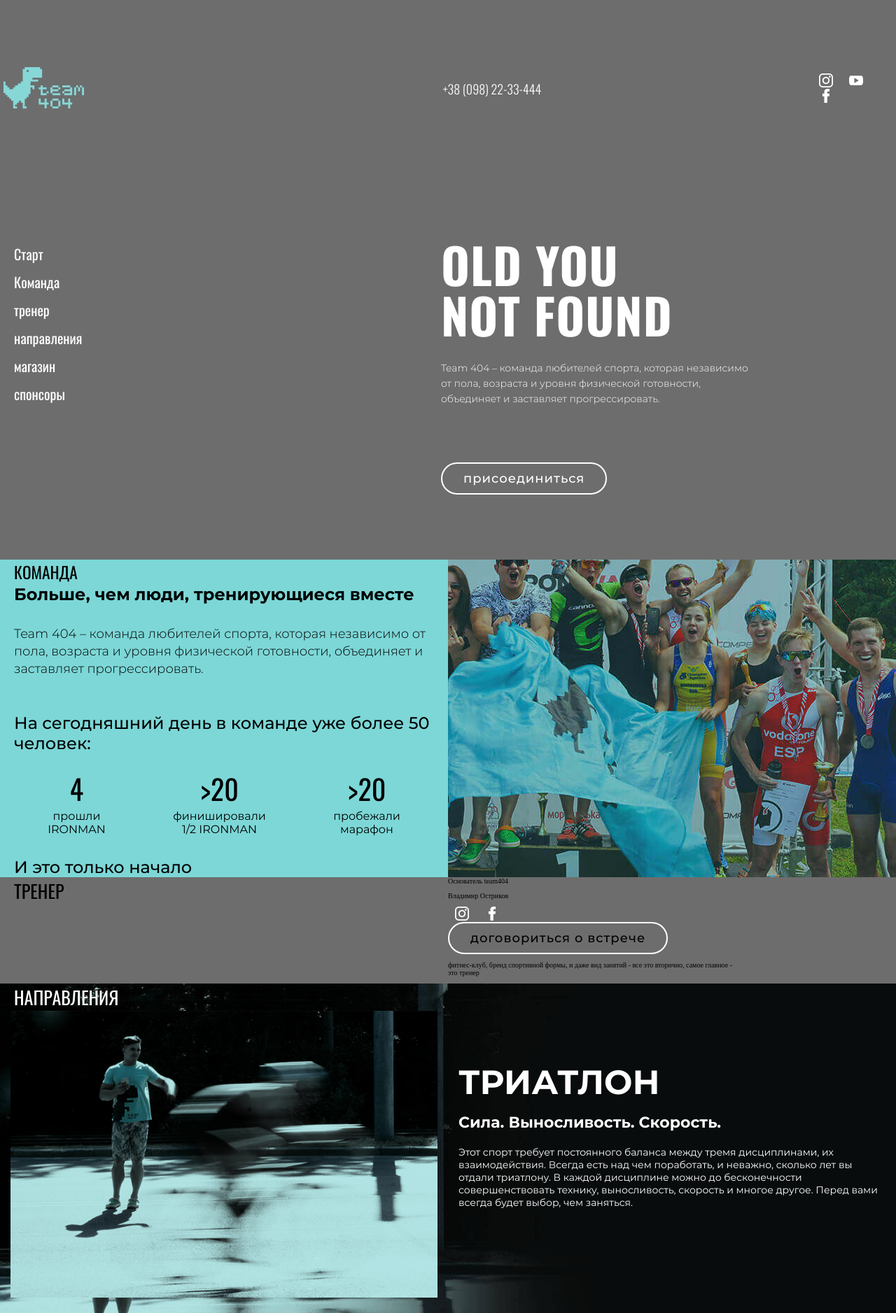
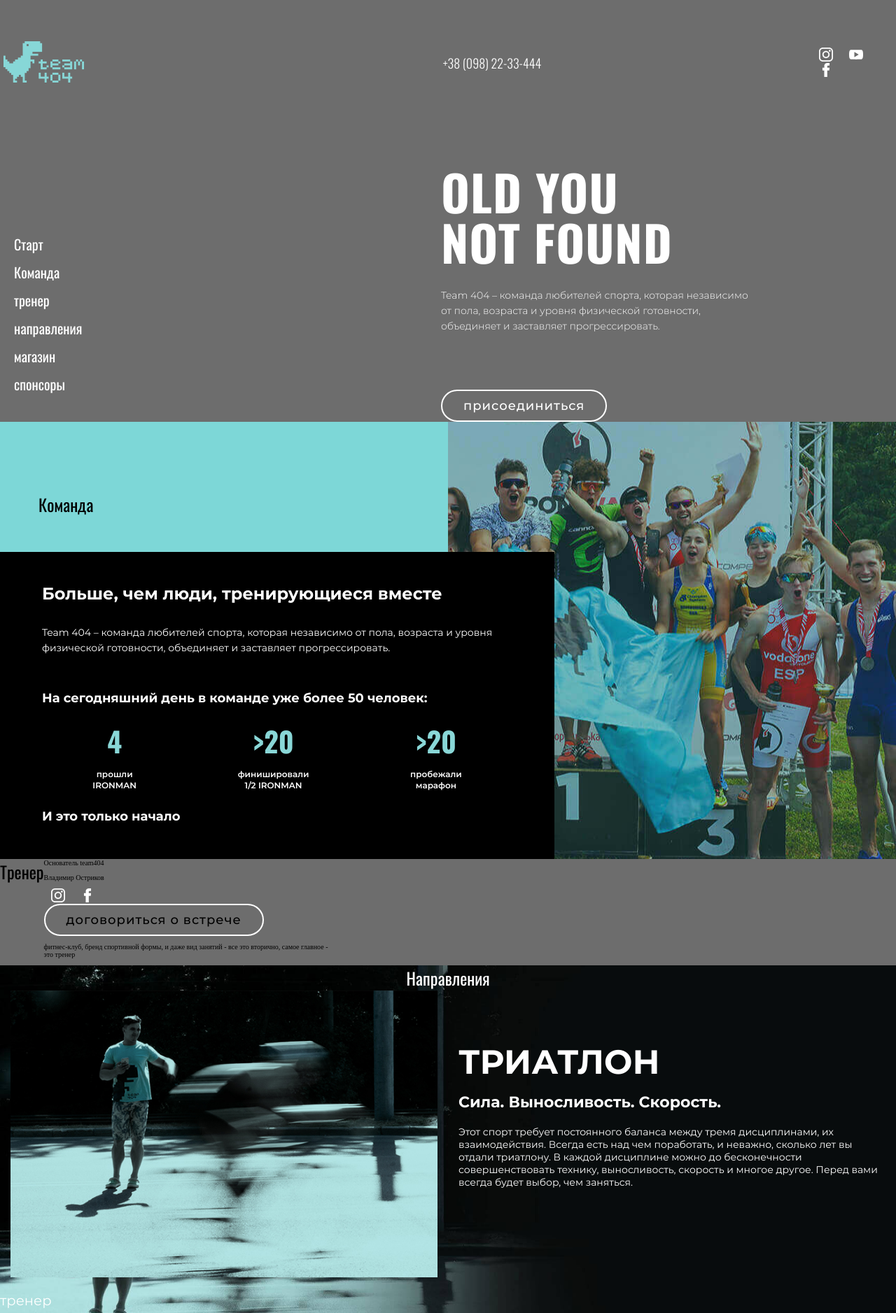
Before and after one commit to KonstantinPererva/404, a PHP site: page /index.html in a window 1280 px wide. Shown: the top 1877 px of the page at 70% size. Run offline with PHP 8.4, Linux system fonts and the light colour scheme; some web fonts are replaced.

Commit message:
Правка стилей второй страницы

```diff
--- a/css/style.css
+++ b/css/style.css
@@ -159,16 +159,8 @@
 /* line 21, ../sass/_modules.scss */
 .name-block {
   font-family: Oswald-Regular;
-  font-size: 2.6em;
-  text-transform: uppercase;
-  flex-basis: 100%;
+  font-size: 24px;
   max-width: 1366px;
-}
-@media screen and (min-width: 1200px) {
-  /* line 29, ../sass/_modules.scss */
-  .name-block span {
-    margin-left: 20px;
-  }
 }
 
 /* line 35, ../sass/_modules.scss */
@@ -185,16 +177,18 @@
 
 /* line 46, ../sass/_modules.scss */
 .st-num {
-  font-family: Oswald-Regular;
-  font-size: 4em;
+  font-family: Oswald-Bold;
+  font-size: 40px;
   text-align: center;
-  margin: 0;
+  margin: 0 0 10px;
+  color: #89D7D7;
 }
 
 /* line 52, ../sass/_modules.scss */
 .st-text {
-  font-family: Montserrat-Regular;
-  font-size: 1.6em;
+  font-family: Montserrat-SemiBold;
+  font-size: 12px;
+  line-height: 16px;
   text-align: center;
   margin: 0;
 }
@@ -310,7 +304,6 @@
 /* line 18, ../sass/_layouts.scss */
 .start {
   flex-direction: column;
-  justify-content: space-between;
   position: relative;
   padding-bottom: 30px;
   padding-top: 130px;
@@ -336,11 +329,11 @@
 @media only screen and (min-width: 992px) {
   /* line 25, ../sass/_layouts.scss */
   .start header {
-    flex-basis: 100%;
-    width: auto;
+    margin: 0 auto;
     position: static;
     align-items: center;
     background-color: transparent;
+    padding: 56px 0 120px;
   }
   /* line 49, ../sass/_layouts.scss */
   .start header > div {
@@ -411,6 +404,13 @@
 .start .menu nav ul a {
   color: inherit;
   text-decoration: none;
+  transition: .15s;
+}
+
+@media (hover: hover) {
+  .start .menu nav ul a:hover {
+    color: #89D7D7;
+  }
 }
 /* line 108, ../sass/_layouts.scss */
 .start .menu nav .nav-slider {
@@ -500,10 +500,11 @@
   }
   /* line 174, ../sass/_layouts.scss */
   .start .content {
-    flex-direction: row;
+    margin: 0 auto;
   }
   /* line 176, ../sass/_layouts.scss */
   .start .content .menu {
+    padding: 90px 0 0;
     flex-basis: 50%;
   }
   /* line 179, ../sass/_layouts.scss */
@@ -518,12 +519,7 @@
 @media only screen and (min-width: 1200px) {
   /* line 18, ../sass/_layouts.scss */
   .start {
-    height: 100vh;
     padding: 0;
-    flex-direction: row;
-    align-content: space-around;
-    justify-content: center;
-    flex-wrap: wrap;
   }
   /* line 205, ../sass/_layouts.scss */
   .start .content .slider-menu {
@@ -607,8 +603,7 @@
 /* line 293, ../sass/_layouts.scss */
 .team {
   position: relative;
-  flex-wrap: wrap;
-  align-self: flex-start;
+  flex-direction: column;
   background-image: url("../img/team.jpg");
   background-repeat: no-repeat;
   background-position: left center;
@@ -638,7 +633,8 @@
 /* line 318, ../sass/_layouts.scss */
 .team > div {
   max-width: 1366px;
-  margin: auto;
+  width: 100%;
+  margin: 0 auto;
 }
 /* line 323, ../sass/_layouts.scss */
 .team .content, .team .name-block {
@@ -652,11 +648,11 @@
 }
 /* line 334, ../sass/_layouts.scss */
 .team .name-block {
-  margin-top: 20px;
+  margin-top: 100px;
 }
 /* line 336, ../sass/_layouts.scss */
 .team .name-block span {
-  margin-left: 20px;
+  margin-left: 55px;
 }
 /* line 342, ../sass/_layouts.scss */
 .team .m-team-photo img {
@@ -669,7 +665,13 @@
 }
 /* line 352, ../sass/_layouts.scss */
 .team .team-info {
-  background-color: #7dd7d7;
+  background-color: #000;
+  color: #fff;
+  padding: 45px 40px 50px;
+}
+
+.team .team-info * {
+  box-sizing: border-box;
 }
 /* line 355, ../sass/_layouts.scss */
 .team .team-info > *:not(.m-team-photo) {
@@ -689,13 +691,11 @@
 .team .team-info .statistic-data {
   flex-wrap: wrap;
   justify-content: space-around;
-  margin: 40px 0 15px 0;
+  margin: 20px 0 25px 0;
 }
 /* line 373, ../sass/_layouts.scss */
 .team .team-info .statistic-data div {
-  margin: 5px;
-  margin-top: 0;
-  margin-bottom: 15px;
+  margin: 0 5px;
 }
 /* line 380, ../sass/_layouts.scss */
 .team .team-info .team-statistic {
@@ -716,7 +716,7 @@
 @media screen and (min-width: 992px) {
   /* line 402, ../sass/_layouts.scss */
   .team .name-block {
-    margin-bottom: 100px;
+    margin-bottom: 50px;
   }
   /* line 407, ../sass/_layouts.scss */
   .team .team-info > *:not(.m-team-photo) {
@@ -729,14 +729,6 @@
   /* line 413, ../sass/_layouts.scss */
   .team .team-info .title-des {
     margin-bottom: 50px;
-  }
-  /* line 416, ../sass/_layouts.scss */
-  .team .team-info .statistic-data {
-    margin-top: 20px;
-  }
-  /* line 419, ../sass/_layouts.scss */
-  .team .team-info .go-in-team {
-    margin-bottom: 20px;
   }
   /* line 426, ../sass/_layouts.scss */
   .team:before {
@@ -752,17 +744,6 @@
   /* line 293, ../sass/_layouts.scss */
   .team {
     height: 100%;
-    align-content: space-around;
-    justify-content: center;
-  }
-  /* line 443, ../sass/_layouts.scss */
-  .team .name-block {
-    margin: 0;
-    /*padding-left: 20px;*/
-  }
-  /* line 446, ../sass/_layouts.scss */
-  .team .name-block span {
-    margin-left: 20px;
   }
   /* line 451, ../sass/_layouts.scss */
   .team .m-team-photo {
@@ -770,7 +751,7 @@
   }
   /* line 456, ../sass/_layouts.scss */
   .team .team-info > *:not(.m-team-photo) {
-    max-width: 600px;
+    max-width: 712px;
   }
 }
 @media screen and (min-width: 1360px) {
@@ -794,7 +775,7 @@
   }
   /* line 478, ../sass/_layouts.scss */
   .team .team-info .title-des {
-    margin-bottom: 70px;
+    margin-bottom: 40px;
   }
   /* line 483, ../sass/_layouts.scss */
   .team .title-des {
@@ -2520,14 +2501,14 @@
 }
 /* line 225, ../sass/_main.scss */
 .team .title-des {
-  font-family: Montserrat-Light;
-  font-size: 1.8em;
-  line-height: 25px;
+  font-family: Montserrat-Regular;
+  font-size: 14px;
+  line-height: 22px;
 }
 /* line 232, ../sass/_main.scss */
 .team .team-statistic .statistic-text {
-  font-family: Montserrat-Medium;
-  font-size: 2.4em;
+  font-family: Montserrat-Bold;
+  font-size: 18px;
 }
 /* line 237, ../sass/_main.scss */
 .team .team-statistic button {
@@ -2569,7 +2550,7 @@
   }
   /* line 273, ../sass/_main.scss */
   .team .title-team {
-    font-size: 3em;
+    font-size: 24px;
   }
 }
 
--- a/index.php
+++ b/index.php
@@ -302,7 +302,9 @@
           <div class="go-in-team flex-box">
             <p class="statistic-text">и это только начало...</p>
             <div>
-              <button class="black-btn ppf">хочу в team404</button>
+              <a class="btn-tur ppf">
+                  <span class="btn-tur__text">Хочу в team404</span>
+              </a>
             </div>
           </div>
         </div>
```
